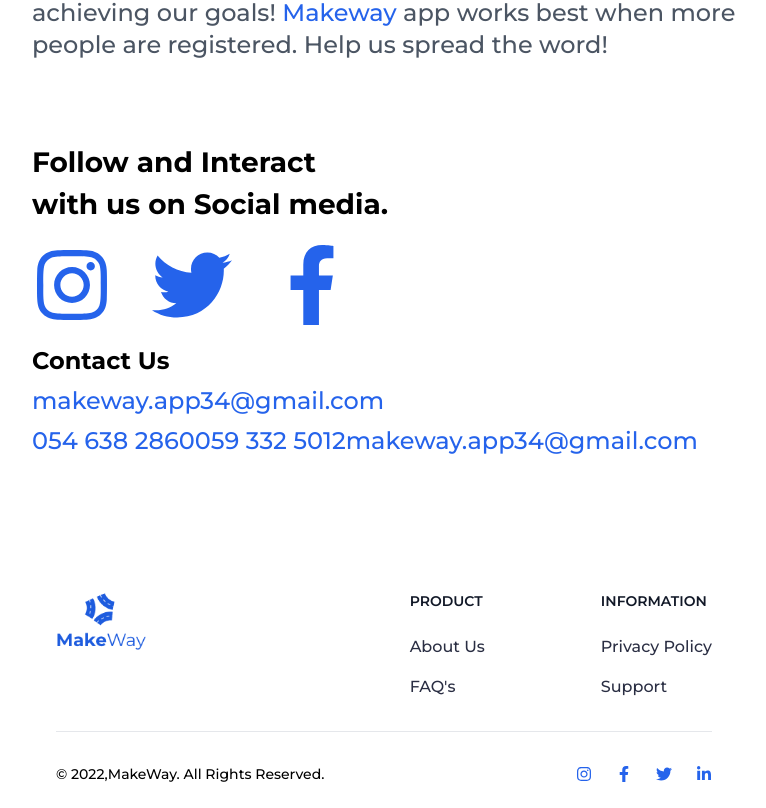
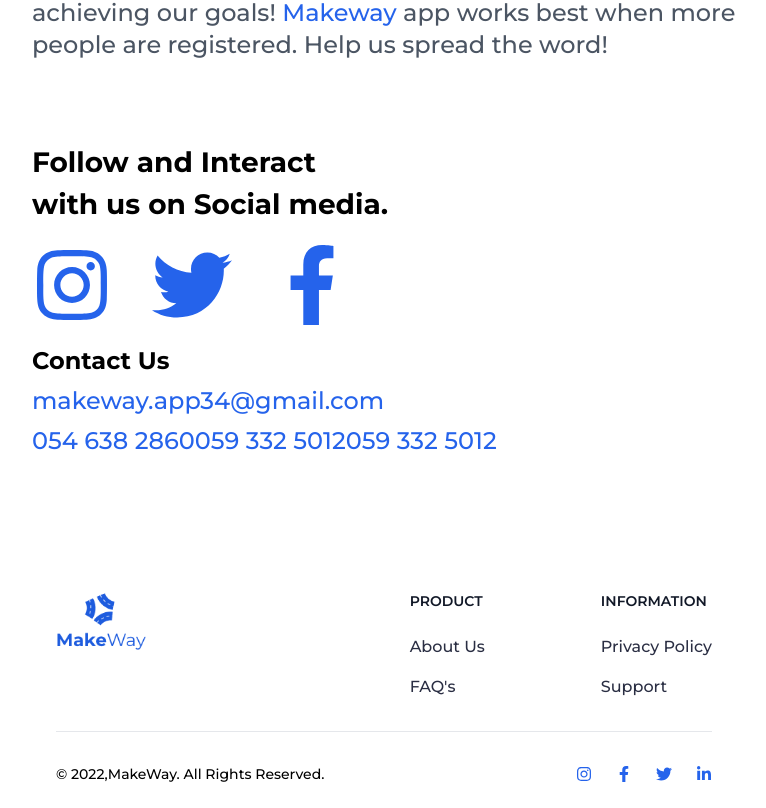
Before and after one commit to JAPECorp/New-MakeWayApp-Website, a Next.js app: page /support in a window 1280 px wide. Shown: the part 1712-2520 px from the top of the page, without its empty margins (256-1022 px from the left). Built offline with nearby package versions, Linux system fonts and the light colour scheme.

Commit message:
Update content.jsx

```diff
--- a/components/Support/content.jsx
+++ b/components/Support/content.jsx
@@ -114,12 +114,10 @@ function SupportContent(props) {
             059 332 5012
           </a>
           <a
-            href="mailto:makeway.app34@gmail.com"
-            target="_blank"
-            rel="nofollow noopener noreferrer"
+            href="mailto:+233593325012"
             className="text-2xl font-medium  text-blue-600"
           >
-            makeway.app34@gmail.com
+            059 332 5012
           </a>
         </p>
       </div>
```
